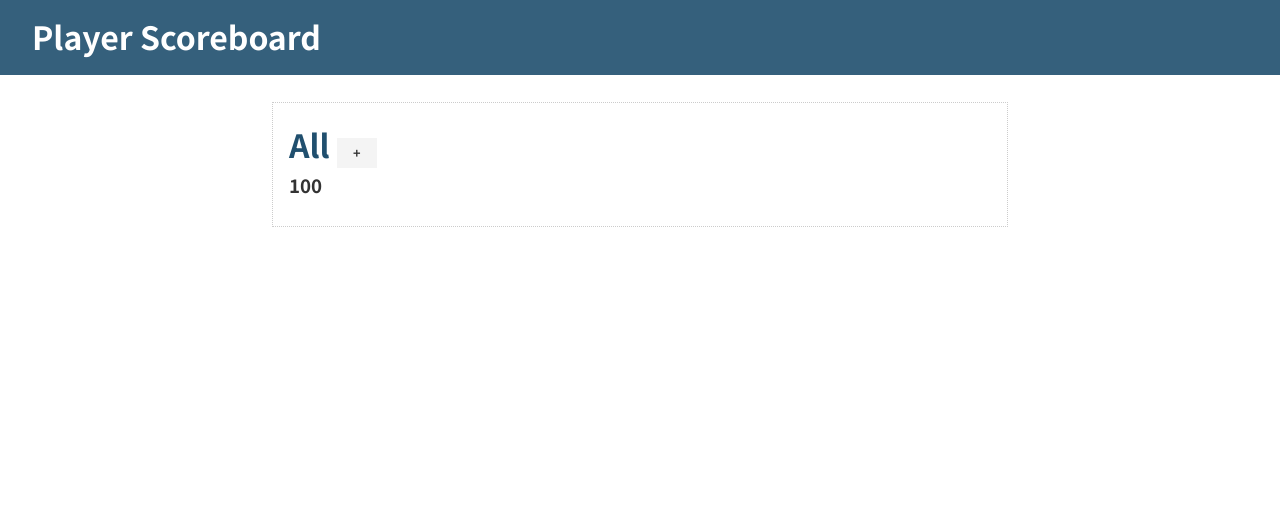
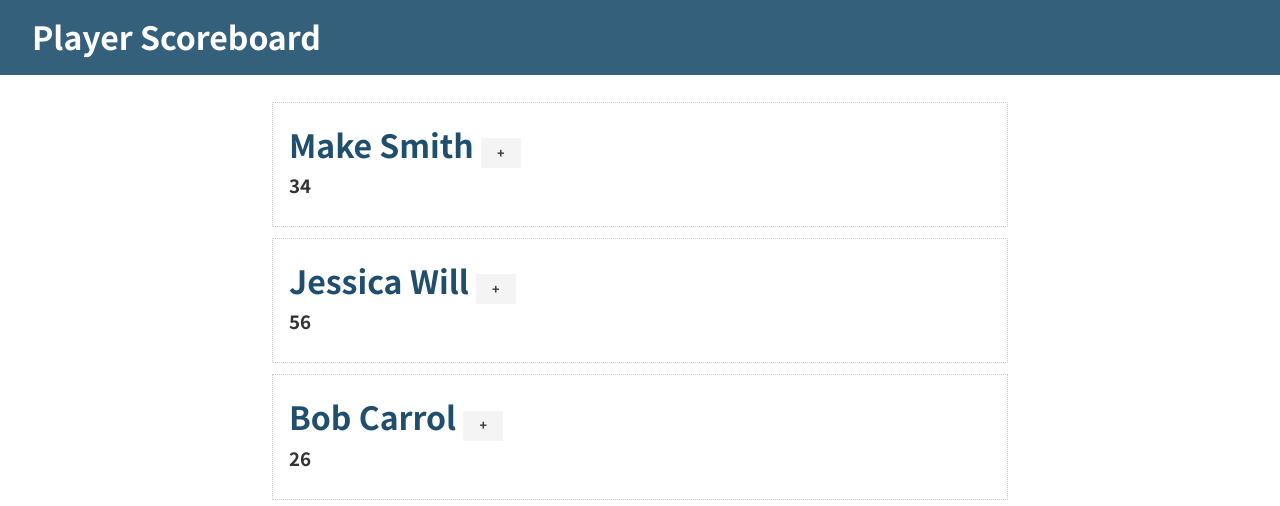
Before and after one commit to Belchenkov/svelte_scoreboard, a Svelte app: page / in a window 1280 px wide. Shown: the top 506 px of the page. Built offline with nearby package versions, Linux system fonts and the light colour scheme.

Commit message:
Display Players List

```diff
--- a/src/App.svelte
+++ b/src/App.svelte
@@ -20,7 +20,13 @@
 
 <Navbar />
 <div class="container">
-	<Player />
+	{#if players.length === 0}
+		<p>No Players</p>
+	{:else}
+		{#each players as player}
+			<Player name={player.name} points={player.points} />
+		{/each}
+	{/if}
 </div>
 
 <style>
--- a/src/Player.svelte
+++ b/src/Player.svelte
@@ -1,6 +1,6 @@
 <script>
-	let name = 'All';
-	let points = 100;
+	export let name;
+	export let points = 100;
 	let showControls = false;
 
 	const addPoint = () => points += 1;
```
